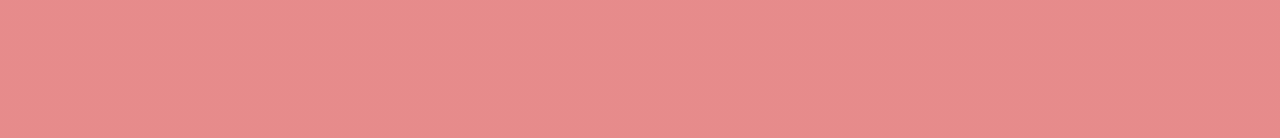
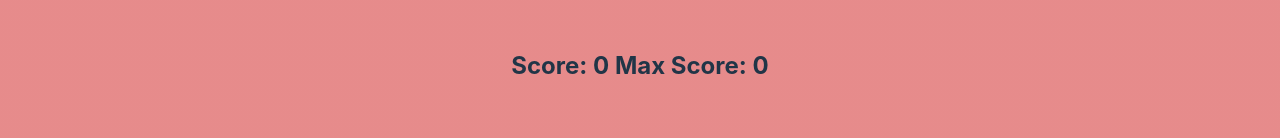
Before and after one commit to FloppyCacti/The-Odin-Project, a React (Vite) app in the folder Pokemon-memory-game/: page / in a window 1280 px wide. Shown: the part 162-300 px from the top of the page. Built offline with nearby package versions, Linux system fonts and the light colour scheme; no server answers.

Commit message:
display score and maxScore

```diff
--- a/Pokemon-memory-game/src/App.jsx
+++ b/Pokemon-memory-game/src/App.jsx
@@ -66,7 +66,6 @@ function App() {
     pokemonObjContainer[index].hit++;
     if (pokemonObjContainer[index].hit < 2) {
       setScore((prev) => prev + 1);
-      console.log("Score: " + score);
       shuffle();
     } else {
       if (score > maxScore) {
@@ -79,12 +78,12 @@ function App() {
     }
   };
 
-  useEffect(() => {
-    console.log("maxScore: " + maxScore);
-  }, [maxScore]);
   return (
     <div className="App">
       <h1>Pokémon Memory Game</h1>
+      <h2>
+        Score: {score} Max Score: {maxScore}
+      </h2>
       <ul>
         {pokemonObjContainer.map((pokemon, index) => (
           <li
```
